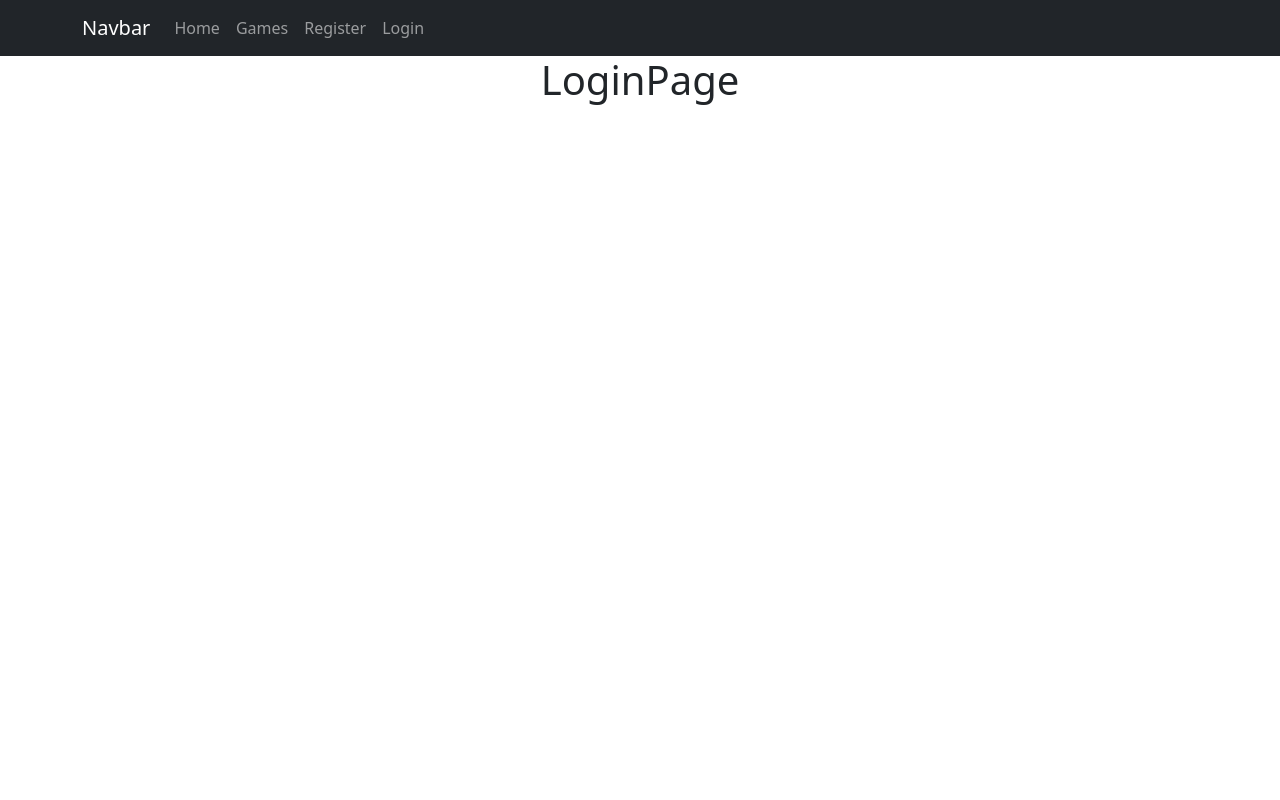
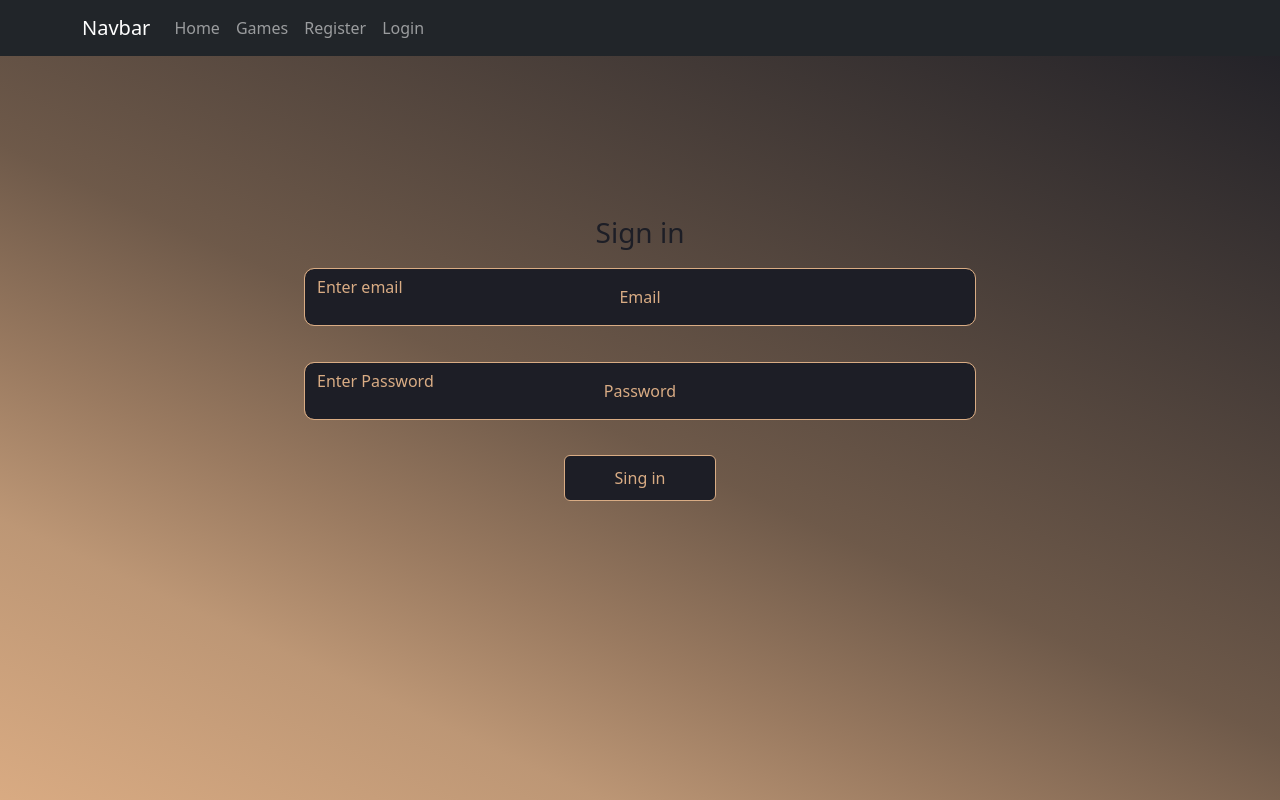
Before and after one commit to MarcinMikaa/Casino-Frontend, a React (Create React App) app: page /login in a window 1280 px wide. Built offline with nearby package versions, Linux system fonts and the light colour scheme.

Commit message:
login form and connection with api done

```diff
--- a/package.json
+++ b/package.json
@@ -3,6 +3,7 @@
   "version": "0.1.0",
   "private": true,
   "dependencies": {
+    "@hookform/error-message": "^2.0.0",
     "@testing-library/jest-dom": "^5.16.5",
     "@testing-library/react": "^13.4.0",
     "@testing-library/user-event": "^13.5.0",
@@ -10,6 +11,7 @@
     "react": "^18.2.0",
     "react-bootstrap": "^2.5.0",
     "react-dom": "^18.2.0",
+    "react-hook-form": "^7.38.0",
     "react-router-dom": "^6.4.2",
     "react-scripts": "5.0.1",
     "web-vitals": "^2.1.4"
--- a/src/App.css
+++ b/src/App.css
@@ -1,5 +1,14 @@
 .App {
   text-align: center;
+  height: 100vh;
+  background-image: linear-gradient(
+  25deg,
+  hsl(28deg 53% 68%) 0%,
+  hsl(28deg 35% 60%) 20%,
+  hsl(27deg 23% 49%) 32%,
+  hsl(26deg 20% 36%) 47%,
+  hsl(233deg 13% 13%) 100%
+);
 }
 
 .App-logo {
--- a/src/components/pages/LoginPage/LoginPage.css
+++ b/src/components/pages/LoginPage/LoginPage.css
@@ -0,0 +1,92 @@
+.login-panel{
+    margin: auto;
+    width: 75%;
+}
+
+.login-form{
+    display: flex;
+    flex-direction: column;
+    align-items: center;
+    justify-content: center;
+    padding: 60px;
+    margin-top: 100px;
+}
+
+.login-panel .form-floating {
+    width: 80%;
+    color: #D9AC84;
+}
+
+.login-panel .form-floating .login-input{
+    margin: 10px 0px 10px;
+    padding: 2.5px 1px 2.5px;
+    border: solid #D9AC84 1.5px;
+    border-radius: 10px;
+    text-align: center;
+    color: #D9AC84;
+    background-color: #1D1E26;
+}
+
+.login-panel .login-form .login-button{
+    margin: 25px 0px 10px;
+    padding: 10px 50px 10px;
+    color: #D9AC84;
+    background-color: #1D1E26;
+    border: solid #D9AC84 1.5px;
+}
+
+.login-panel .login-form .login-button:active{
+    background-color: #D9AC84;
+    color: #1D1E26;
+    border: solid #1D1E26 1.5px;
+}
+
+.login-button{
+    padding: 15px 25px 15px;
+    border-radius: 10px;
+    border: solid #D9AC84 3.5px;
+    background-color: #1D1E26;
+    color: #D9AC84;
+}
+
+.login-form h3{
+    color: #1D1E26;
+}
+
+.login-panel .form-floating .form-control::placeholder { /* Chrome, Firefox, Opera, Safari 10.1+ */
+    color: #D9AC84;
+    opacity: 1; /* Firefox */
+}
+
+.login-panel .form-floating .form-control:-ms-input-placeholder { /* Internet Explorer 10-11 */
+    color: #D9AC84;
+}
+
+.login-panel .form-floating .form-control::-ms-input-placeholder { /* Microsoft Edge */
+    color: #D9AC84;
+}
+
+.login-panel .form-floating .form-control:focus{
+    border-color: #1D1E26;
+    box-shadow: inset 0 1px 1px rgba(0, 0, 0, 0.075), 0 0 8px rgba(255, 0, 0, 0.6)
+}
+
+.login-panel .alert-message{
+    background-color: #1D1E26;
+    color: #BF3B53;
+    border: 1px solid #BF3B53;
+    width: 50%;
+    margin: auto;;
+}
+
+.login-panel .alert-message button{
+    background-color: #BF3B53;
+    border: none;
+    color: #1D1E26;
+}
+
+.login-panel .alert-message button:active{
+    background-color: #1D1E26;
+    border: 1px solid #BF3B53;
+    color: #BF3B53;
+}
--- a/src/components/pages/LoginPage/LoginPage.js
+++ b/src/components/pages/LoginPage/LoginPage.js
@@ -1,9 +1,59 @@
 import "./LoginPage.css";
+import {useForm} from "react-hook-form"
+import { ErrorMessage } from '@hookform/error-message';
+import { Form, Button, FloatingLabel, Alert } from "react-bootstrap";
+import { useState } from "react";
+import { useNavigate } from "react-router-dom";
 
-function LoginPage() {
+const LoginPage = () => {
+
+  const {register, handleSubmit, formState: {errors}} = useForm();
+  const [message, setMessage] = useState("");
+  const [alertVisibility, setAlertVisibility] = useState(false)
+  const navigate = useNavigate();
+
+  const signIn = async (email, password) => {
+    const  requestOptions = {
+      method: "POST",
+      headers: { 'Content-Type': 'application/json' },
+      body: JSON.stringify({ email: email, password: password })
+    };
+    const response = await fetch('http://localhost:4000/user/login', requestOptions);
+    const data = await response.json();
+    if(data === "No User Exist"){
+      setMessage(data);
+      setAlertVisibility(true);
+    }else{
+      navigate("/")
+    }
+  }
+
   return (
-    <div className="LoginPage">
-      <h1>LoginPage</h1>
+    <div className="login-panel">
+      <Form className="login-form" onSubmit={handleSubmit((data) => {
+        console.log(data.email);
+        signIn(data.email, data.password);
+      })}>
+        <h3>Sign in</h3>
+        <FloatingLabel controlId="floatingInput" label="Enter email" className="mb-3">
+          <Form.Control className="login-input" {...register("email", {required: "Email is required"})} type="email" placeholder="Email"/>
+          <ErrorMessage errors={errors} name="email" />
+        </FloatingLabel>
+        <FloatingLabel controlId="floatingPassword" label="Enter Password">
+          <Form.Control className="login-input" {...register("password", {required: "Password is required"})} type="password" placeholder="Password" />
+          <ErrorMessage errors={errors} name="password" />
+        </FloatingLabel>
+        <Button type="submit" className="login-button">Sing in</Button>
+      </Form>
+      {alertVisibility ?
+        <Alert className="alert-message">
+          <p>{message}</p>
+          <Button onClick={() => (setAlertVisibility(false))}>
+            Close
+          </Button>
+        </Alert> :
+        ""
+      }
     </div>
   );
 }
--- a/src/index.css
+++ b/src/index.css
@@ -5,6 +5,7 @@ body {
     sans-serif;
   -webkit-font-smoothing: antialiased;
   -moz-osx-font-smoothing: grayscale;
+  background-color: #5E8C61!important;
 }
 
 code {
```
Also changed, not shown: 1 other file (tests, documents, lock files or other folders).
